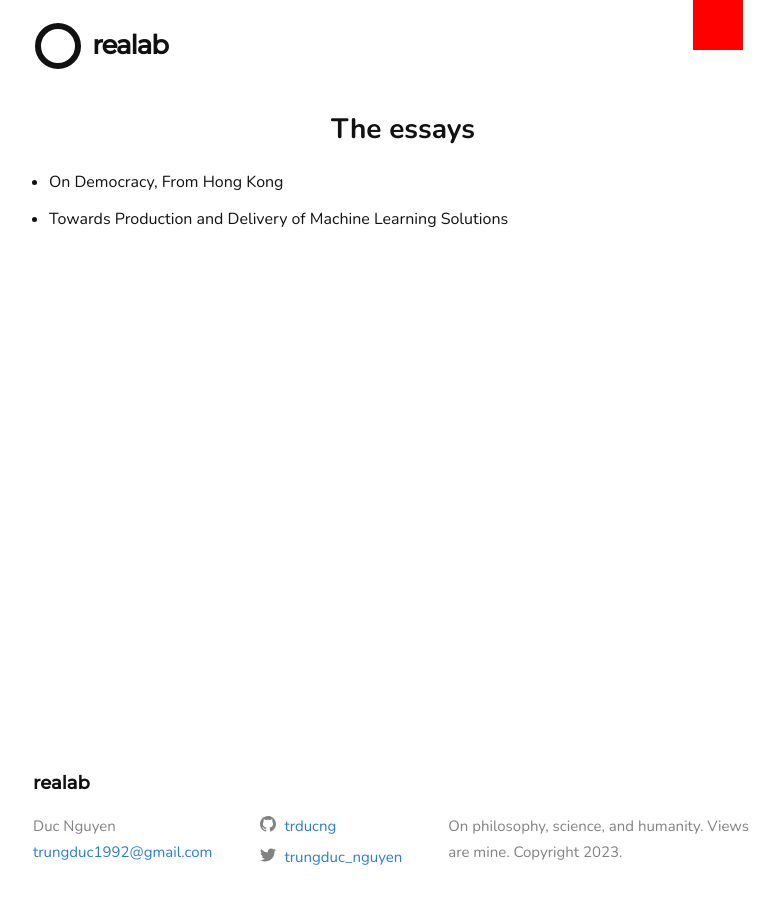
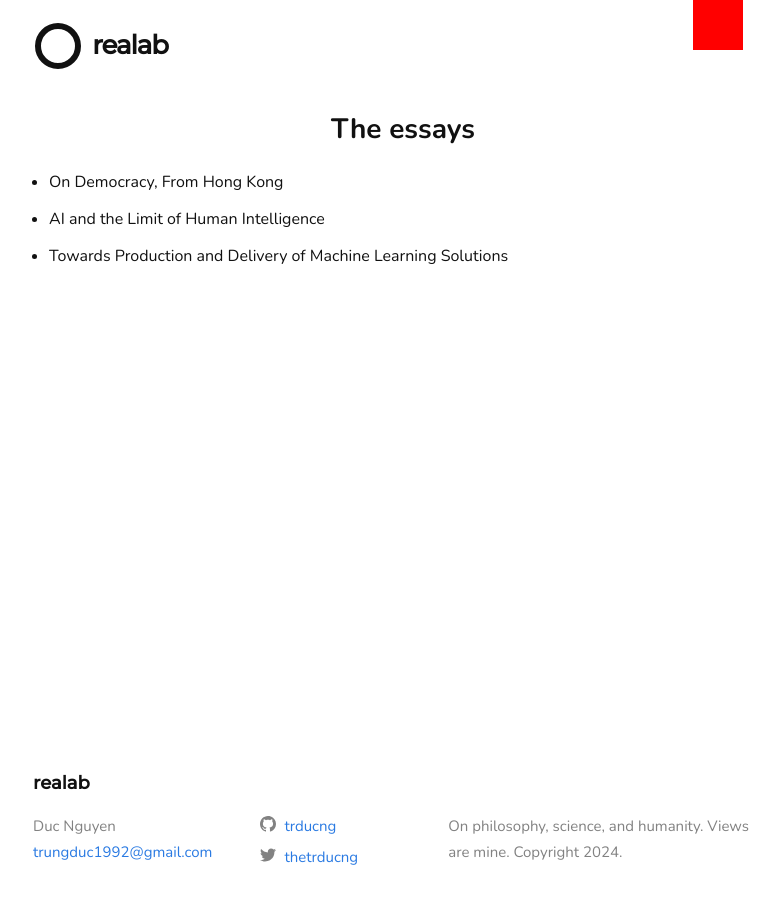
Before and after one commit to trducng/johntd54.github.io, a Jekyll site: the page built from index.markdown, in a window 1280 px wide. Shown: the whole page, without its empty margins (237-1017 px from the left). Built offline with Jekyll 4.4.1, drawn with Linux system fonts in a browser that asks for light colours.

Commit message:
Add post AI and the Limit of Human Intelligence

```diff
--- a/_config.yml
+++ b/_config.yml
@@ -22,10 +22,10 @@ title: realab
 email: trungduc1992@gmail.com
 author: Duc Nguyen
 description: >- # this means to ignore newlines until "baseurl:"
-  On philosophy, science, and humanity. Views are mine. Copyright 2023.
+  On philosophy, science, and humanity. Views are mine. Copyright 2024.
 baseurl: "" # the subpath of your site, e.g. /blog
 url: "" # the base hostname & protocol for your site, e.g. http://example.com
-twitter_username: trungduc_nguyen
+twitter_username: thetrducng
 github_username:  trducng
 permalink: /essays/:title/
 
--- a/_includes/head.html
+++ b/_includes/head.html
@@ -9,5 +9,5 @@
   {%- if jekyll.environment == 'production' and site.google_analytics -%}
     {%- include google-analytics.html -%}
   {%- endif -%}
-  <link rel="shortcut icon" type="image/x-icon" href="favicon.ico">
+  <link rel="shortcut icon" type="image/x-icon" href="/favicon.ico">
 </head>
```
Also changed, not shown: _posts/2024-11-02-ai-and-the-limit-of-human-intelligence.md (added, +17 -0 lines).
